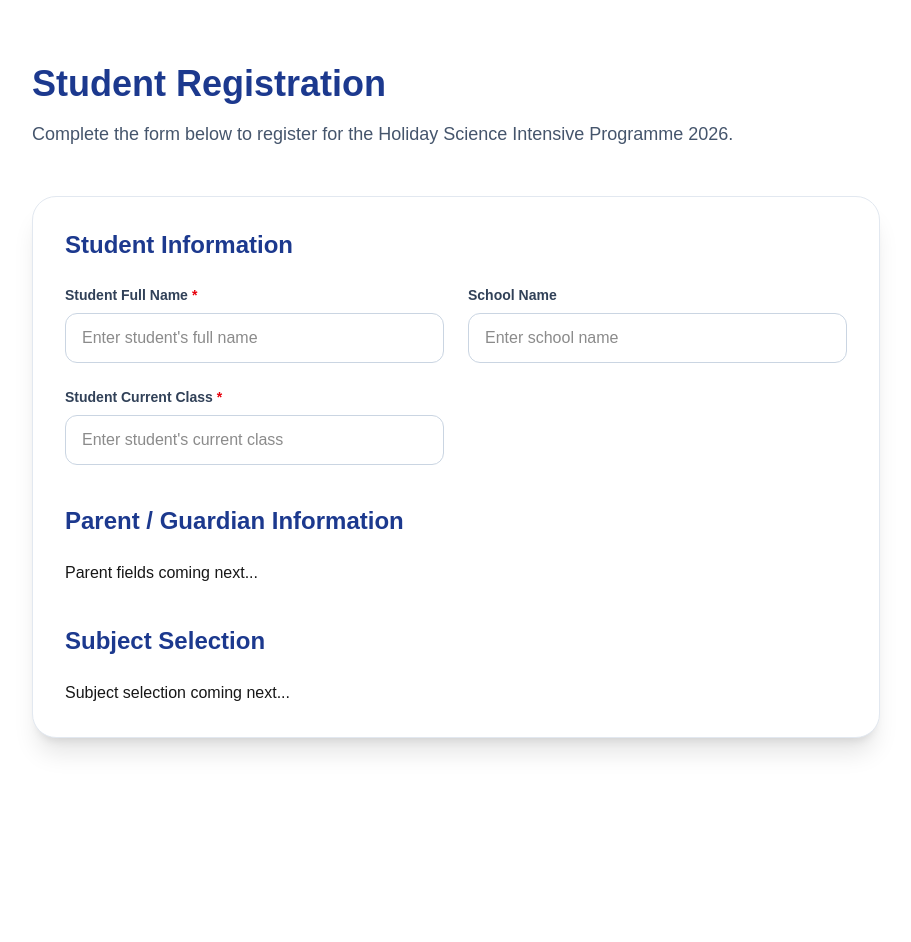
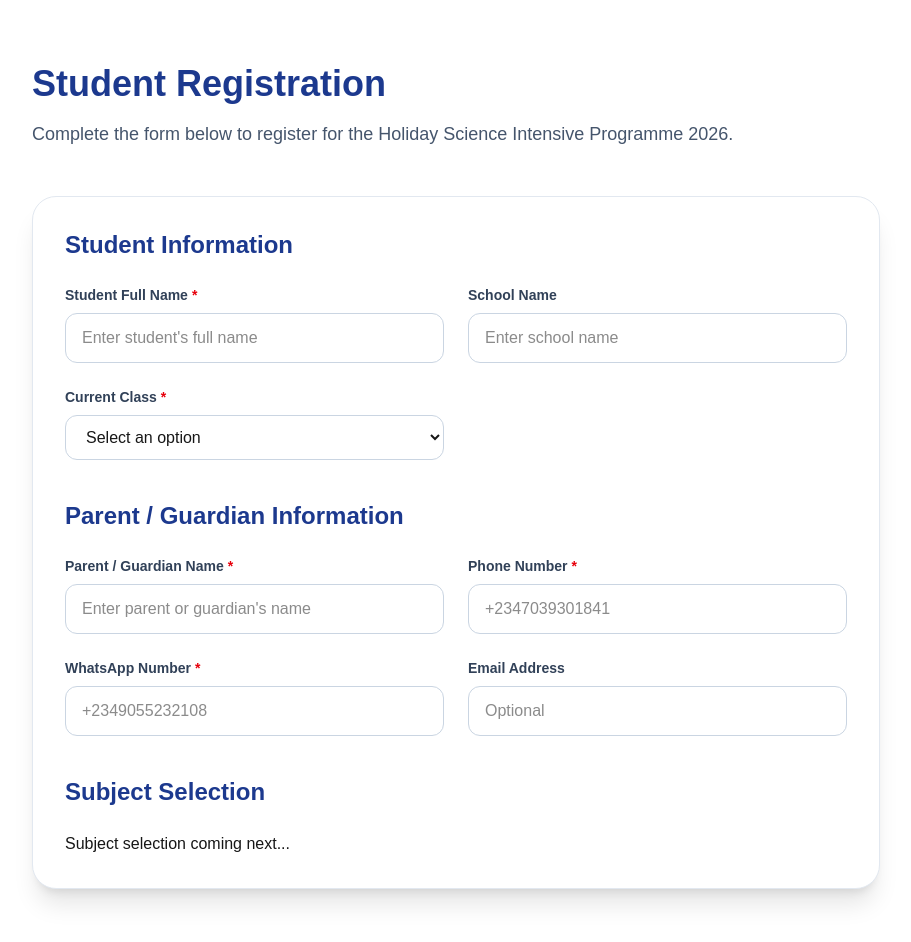
Before and after one commit to Emmalywebcreator/ace-science-academy-platform, a Next.js app: page /register in a window 1280 px wide. Shown: the top 942 px of the page, without its empty margins (184-1095 px from the left). Before the commit the page ends 802 px from the top, so only its background shows below. Built offline with nearby package versions, Linux system fonts and the light colour scheme.

Commit message:
feat: add student and parent information fields

```diff
--- a/components/forms/RegistrationForm.tsx
+++ b/components/forms/RegistrationForm.tsx
@@ -1,4 +1,5 @@
 import Input from "@/components/ui/Input";
+import Select from "@/components/ui/Select";
 
 export default function RegistrationForm() {
   return (
@@ -23,11 +24,11 @@ export default function RegistrationForm() {
             placeholder="Enter school name"
           />
 
-            <Input
-                label="Student Current Class"
-                name="currentClass"
-                placeholder="Enter student's current class"
+          <Select
+            label="Current Class"
+            name="class"
             required
+            options={["SS1", "SS2", "SS3"]}
           />
         </div>
       </section>
@@ -37,7 +38,37 @@ export default function RegistrationForm() {
           Parent / Guardian Information
         </h2>
 
-        Parent fields coming next...
+        <div className="grid gap-6 md:grid-cols-2">
+          <Input
+            label="Parent / Guardian Name"
+            name="parentName"
+            placeholder="Enter parent or guardian's name"
+            required
+          />
+
+          <Input
+            label="Phone Number"
+            name="phone"
+            type="tel"
+            placeholder="+2347039301841"
+            required
+          />
+
+          <Input
+            label="WhatsApp Number"
+            name="whatsapp"
+            type="tel"
+            placeholder="+2349055232108"
+            required
+          />
+
+          <Input
+            label="Email Address"
+            name="email"
+            type="email"
+            placeholder="Optional"
+          />
+        </div>
       </section>
 
       <section>
--- /dev/null
+++ b/components/ui/Select.tsx
@@ -0,0 +1,39 @@
+type SelectProps = {
+  label: string;
+  name: string;
+  options: string[];
+  required?: boolean;
+};
+
+export default function Select({
+  label,
+  name,
+  options,
+  required = false,
+}: SelectProps) {
+  return (
+    <div className="space-y-2">
+      <label
+        htmlFor={name}
+        className="block text-sm font-semibold text-slate-700"
+      >
+        {label}
+        {required && <span className="ml-1 text-red-600">*</span>}
+      </label>
+
+      <select
+        id={name}
+        name={name}
+        className="w-full rounded-xl border border-slate-300 bg-white px-4 py-3 outline-none transition focus:border-blue-700 focus:ring-2 focus:ring-blue-200"
+      >
+        <option value="">Select an option</option>
+
+        {options.map((option) => (
+          <option key={option} value={option}>
+            {option}
+          </option>
+        ))}
+      </select>
+    </div>
+  );
+}
```
Lines whose indentation alone changed are shown as unchanged.
